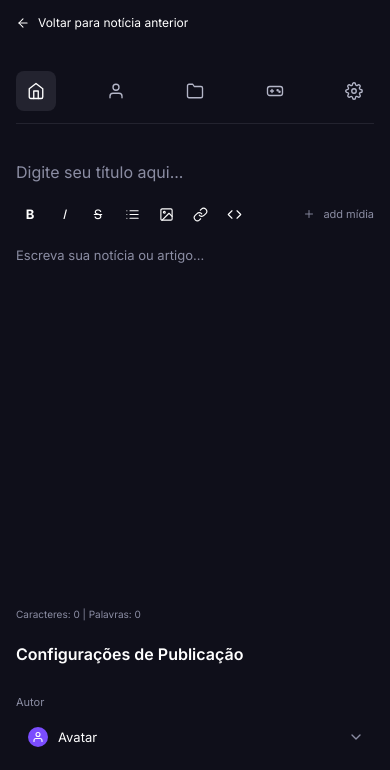
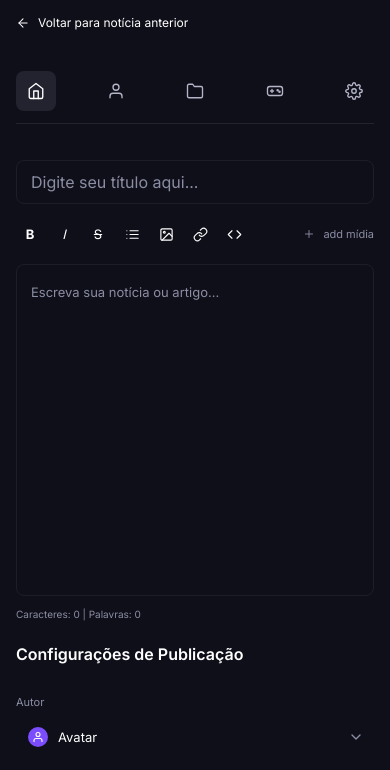
Before and after one commit to donyxxj7/trabalho-academico, a plain HTML site: page Páginas/pagina.html in a window 390 px wide. Shown: the part 74-844 px from the top of the page. Drawn offline with Linux system fonts and the light colour scheme.

Commit message:
Publicar: caixas com borda no título e no texto, cache da página renovado
Co-Authored-By: Claude Sonnet 5.5 <noreply@anthropic.com>
Claude-Session: https://claude.ai/code/session_01PKDVdM4JGKLeP8mXAae46o

```diff
--- a/CSS/pagina.css
+++ b/CSS/pagina.css
@@ -345,13 +345,15 @@ button {
     flex-direction: column;
 }
 
-/* campo do título da notícia */
+/* campo do título da notícia (com a borda fraquinha igual a do SEO) */
 .pub-titulo {
     width: 100%;
-    height: 74px;
-    padding-top: 52px;
+    height: 48px;
+    margin-top: 40px;
+    padding: 0 14px;
     background: transparent;
-    border: none;
+    border: 1px solid rgba(255, 255, 255, 0.06);
+    border-radius: 8px;
     outline: none;
     font-size: 16px;
     line-height: 22px;
@@ -362,10 +364,16 @@ button {
     color: var(--cinza);
 }
 
+/* quando clica no título ou no texto, a borda fica roxa */
+.pub-titulo:focus,
+.pub-texto:focus {
+    border-color: rgba(124, 129, 255, 0.5);
+}
+
 /* linha da barra de ferramentas (formatação na esquerda e add mídia na direita) */
 .pub-toolbar {
     height: 28px;
-    margin-top: 39px;
+    margin-top: 24px;
     display: flex;
     justify-content: space-between;
     align-items: center;
@@ -441,9 +449,12 @@ button {
 .pub-texto {
     flex: 1;
     width: 100%;
-    padding-top: 28px;
+    min-height: 320px;
+    margin-top: 16px;
+    padding: 16px 14px;
     background: transparent;
-    border: none;
+    border: 1px solid rgba(255, 255, 255, 0.06);
+    border-radius: 8px;
     outline: none;
     font-size: 13px;
     line-height: 1.7;
@@ -855,7 +866,7 @@ button {
 
     .pub-titulo {
         height: 44px;
-        padding-top: 20px;
+        margin-top: 20px;
     }
 
     .pub-toolbar {
@@ -863,7 +874,7 @@ button {
     }
 
     .pub-texto {
-        padding-top: 16px;
+        min-height: 260px;
     }
 
     /* configurações ocupam a largura toda, embaixo do editor */
--- a/Páginas/pagina.html
+++ b/Páginas/pagina.html
@@ -13,7 +13,7 @@
     <link href="https://fonts.googleapis.com/css2?family=Inter:wght@400;500;600;700&display=swap" rel="stylesheet">
 
     <!-- css da tela de publicar -->
-    <link rel="stylesheet" href="../CSS/pagina.css">
+    <link rel="stylesheet" href="../CSS/pagina.css?v=3">
 </head>
 
 <body>
@@ -355,7 +355,7 @@
     <div class="aviso" id="aviso" aria-live="polite"></div>
 
     <!-- javascript da tela de publicar -->
-    <script src="../JS/pagina.js"></script>
+    <script src="../JS/pagina.js?v=3"></script>
 
 </body>
 
```
